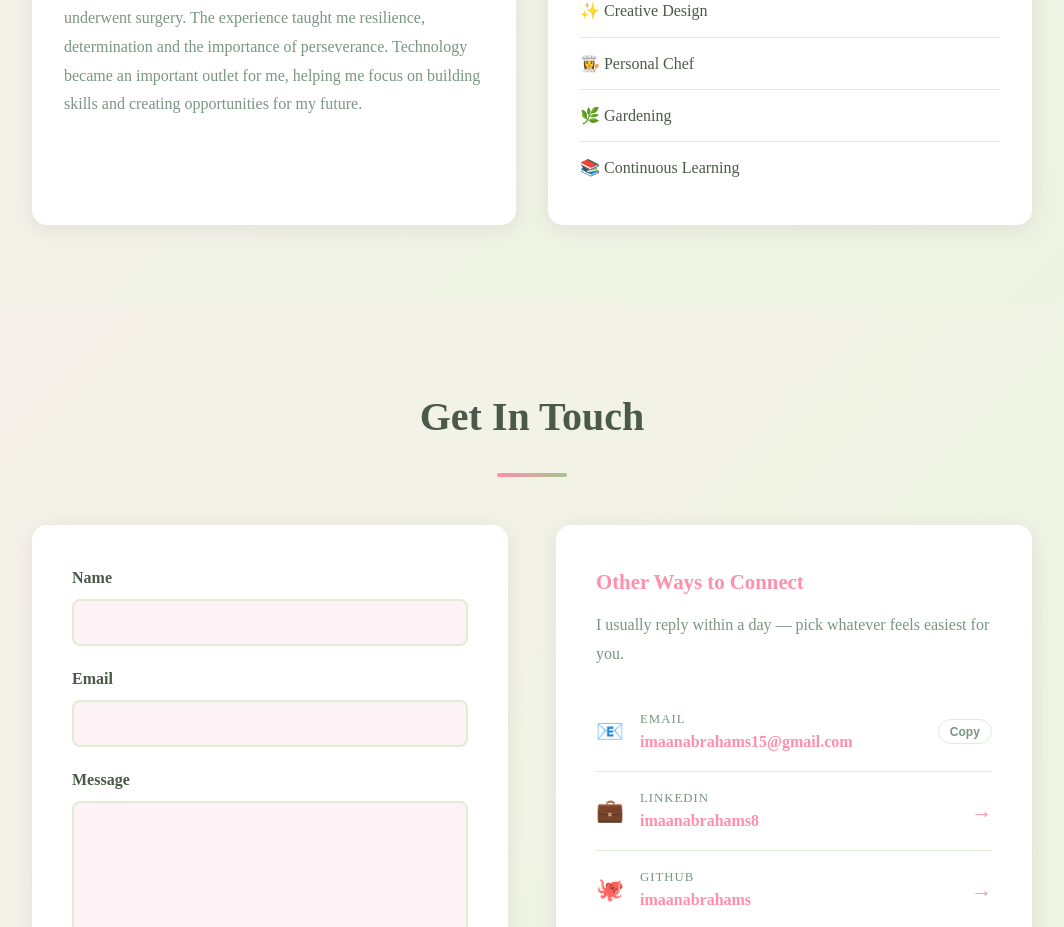
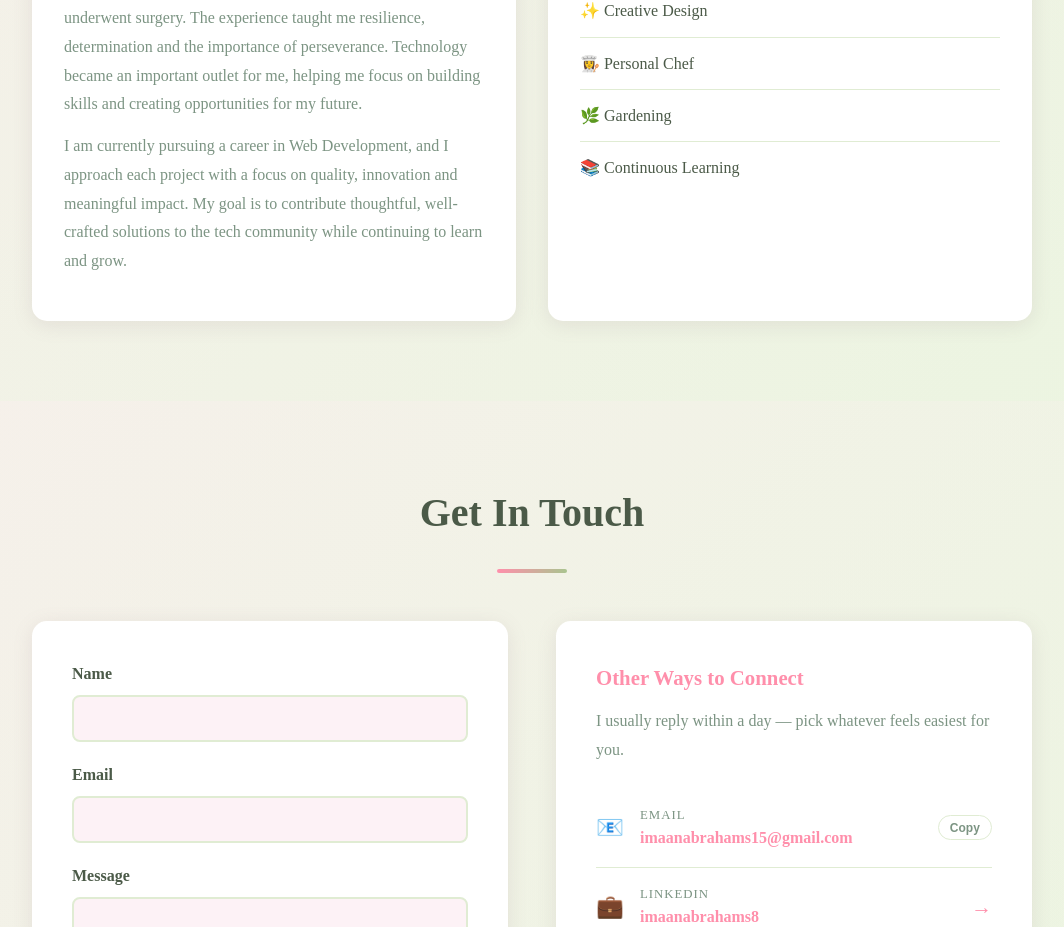
Before and after one commit to imaanabrahams/My_Portfolio, a Vue app: page / in a window 1280 px wide. Shown: the part 9763-10690 px from the top of the page, without its empty margins (108-1172 px from the left). Built offline with nearby package versions, Linux system fonts and the light colour scheme.

Commit message:
:art: Polish About section wording

```diff
--- a/src/components/AboutSection.vue
+++ b/src/components/AboutSection.vue
@@ -20,6 +20,12 @@
           The experience taught me resilience, determination and the importance of
           perseverance. Technology became an important outlet for me, helping me
           focus on building skills and creating opportunities for my future.
+        </p>
+        <p>
+          I am currently pursuing a career in Web Development, and I approach
+          each project with a focus on quality, innovation and meaningful impact.
+          My goal is to contribute thoughtful, well-crafted solutions to the tech
+          community while continuing to learn and grow.
         </p>
       </div>
 
```
